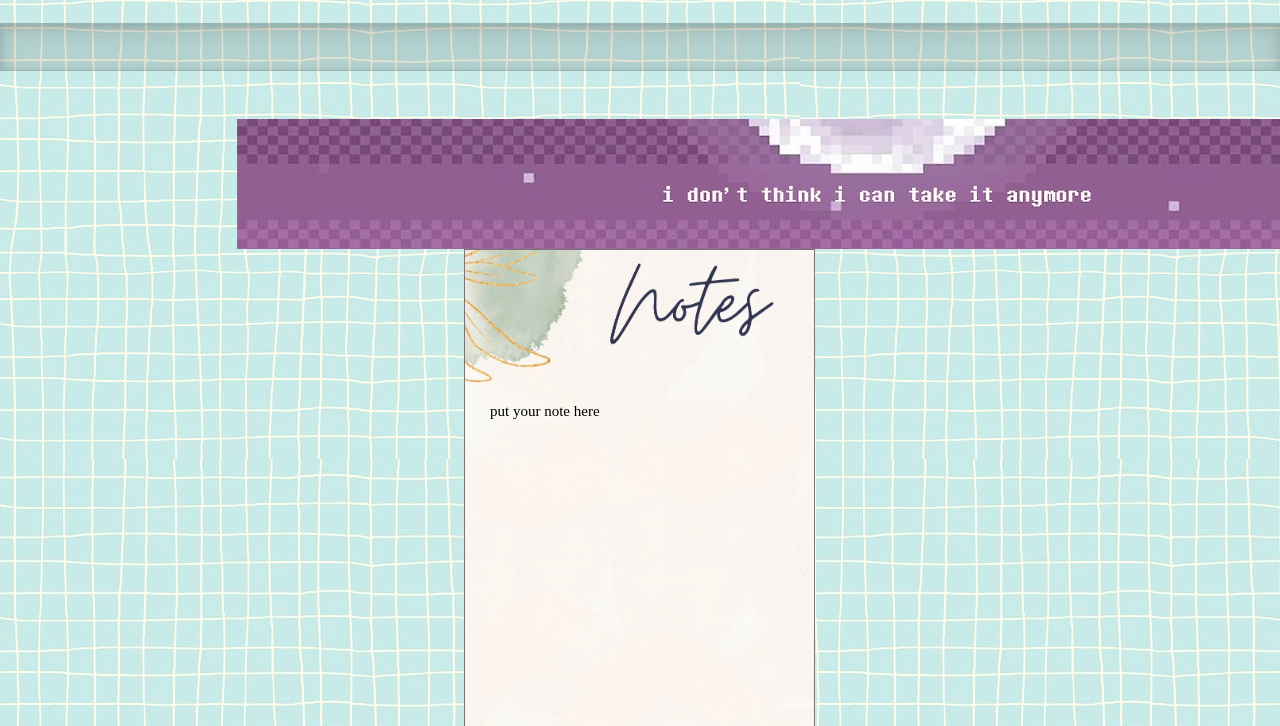
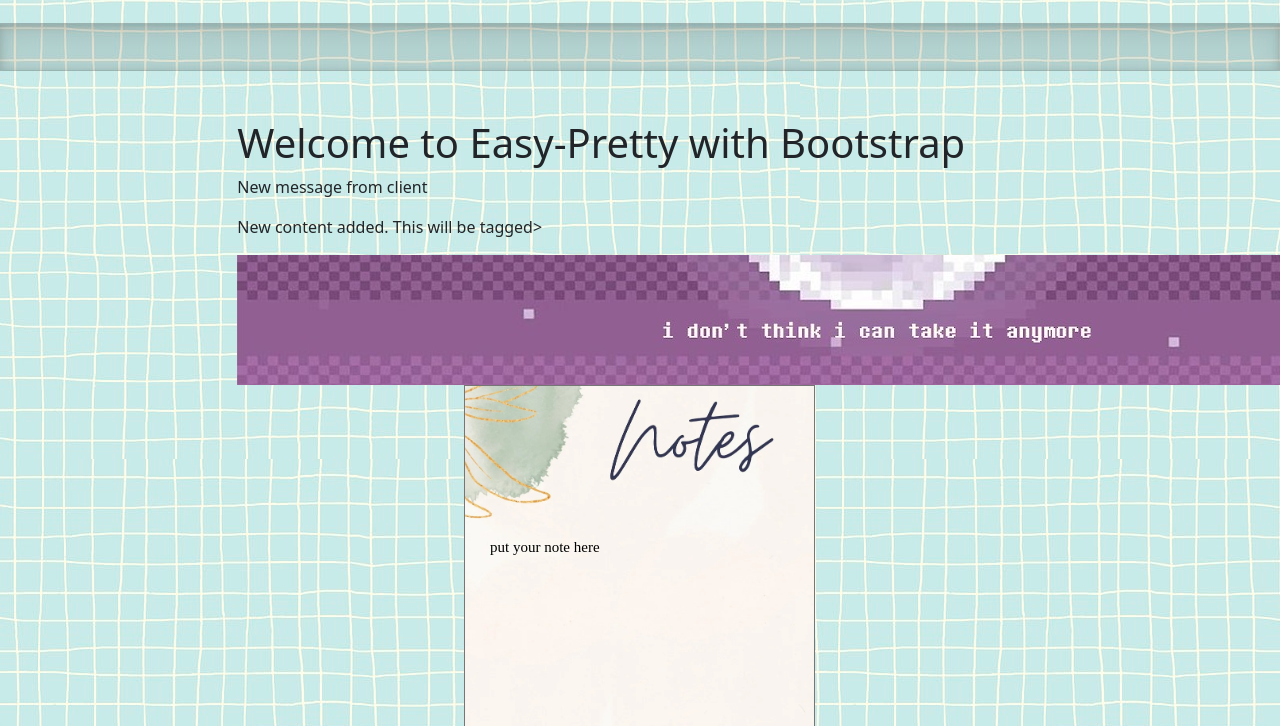
Before and after one commit to WSU-kduncan/3120-cicd-pnguyen4-git, a plain HTML site: page website/site/index.html in a window 1280 px wide. Shown: the part 74-800 px from the top of the page. Drawn offline with Linux system fonts and the light colour scheme; files that its build step writes are made by us from their sources.

Commit message:
new change

```diff
--- a/website/site/index.html
+++ b/website/site/index.html
@@ -132,6 +132,9 @@
 
     <div class="b-example-divider"></div>
     <div class="col-lg-8 mx-auto p-4 py-md-5">
+    <h1>Welcome to Easy-Pretty with Bootstrap</h1>
+    	<p>New message from client</p>
+	<p>New content added. This will be tagged>
 
       <div class="div-container">
         <img src="./assets/Images/pic.jpg" alt="Italian Trulli">
```
